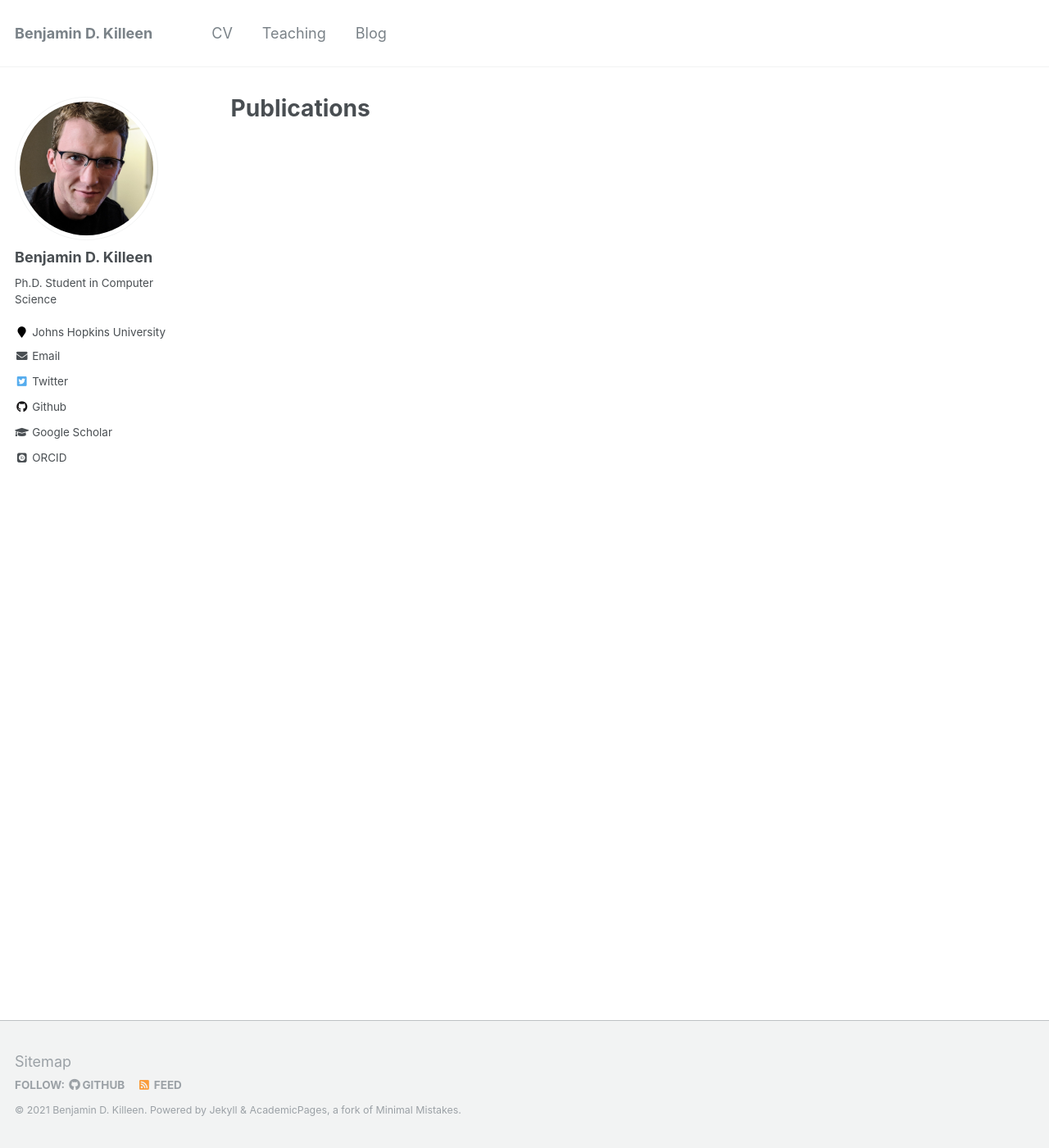
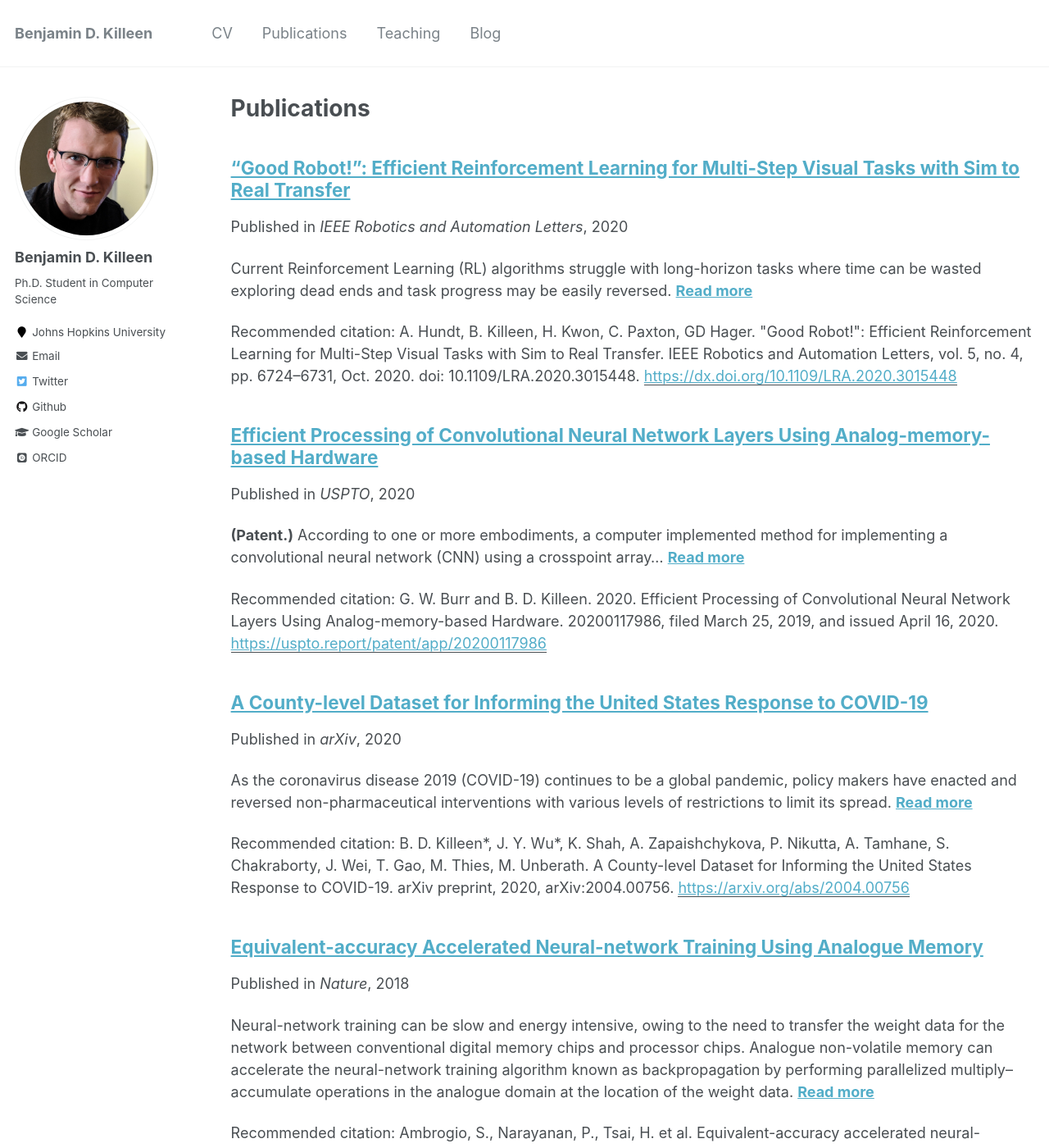
Before and after one commit to benjamindkilleen/benjamindkilleen.github.io, a Jekyll site: the page built from _pages/publications.md, in a window 1280 px wide and 1400 px high. Shown: the whole window at 82% size. Built offline with Jekyll 4.4.1, drawn with Linux system fonts in a browser that asks for light colours; some web fonts are replaced; some of the changed text lies outside the part shown.

Commit message:
added several more publications

```diff
--- /dev/null
+++ b/_publications/2018-06-01-equivalent-accuracy.md
@@ -0,0 +1,36 @@
+---
+title: "Equivalent-accuracy Accelerated Neural-network Training Using Analogue Memory"
+collection: publications
+permalink: /publications/2018-06-01-equivalent-accuracy
+excerpt: 'Neural-network training can be slow and energy intensive, owing to the need to transfer the weight data for the network between conventional digital memory chips and processor chips. Analogue non-volatile memory can accelerate the neural-network training algorithm known as backpropagation by performing parallelized multiply–accumulate operations in the analogue domain at the location of the weight data.'
+date: 2018-06-01
+venue: 'Nature'
+paperurl: 'https://doi.org/10.1038/s41586-018-0180-5'
+citation: 'Ambrogio, S., Narayanan, P., Tsai, H. et al. Equivalent-accuracy accelerated neural-network training using analogue memory. Nature 558, 60–67 (2018). https://doi.org/10.1038/s41586-018-0180-5.'
+---
+
+## Abstract
+
+Neural-network training can be slow and energy intensive, owing to the need to transfer the weight
+data for the network between conventional digital memory chips and processor chips. Analogue
+non-volatile memory can accelerate the neural-network training algorithm known as backpropagation
+by performing parallelized multiply–accumulate operations in the analogue domain at the location of
+the weight data. However, the classification accuracies of such in situ training using
+non-volatile-memory hardware have generally been less than those of software-based training, owing
+to insufficient dynamic range and excessive weight-update asymmetry. Here we demonstrate mixed
+hardware–software neural-network implementations that involve up to 204,900 synapses and that
+combine long-term storage in phase-change memory, near-linear updates of volatile capacitors and
+weight-data transfer with ‘polarity inversion’ to cancel out inherent device-to-device
+variations. We achieve generalization accuracies (on previously unseen data) equivalent to those of
+software-based training on various commonly used machine-learning test datasets (MNIST,
+MNIST-backrand, CIFAR-10 and CIFAR-100). The computational energy efficiency of 28,065 billion
+operations per second per watt and throughput per area of 3.6 trillion operations per second per
+square millimetre that we calculate for our implementation exceed those of today’s graphical
+processing units by two orders of magnitude. This work provides a path towards hardware
+accelerators that are both fast and energy efficient, particularly on fully connected
+neural-network layers.
+
+[Read more.](https://doi.org/10.1038/s41586-018-0180-5)
+
+**See also:** [Efficient Processing of Convolutional Neural Network Layers Using
+Analog-memory-based Hardware](https://benjamindkilleen.com/publications/2020-04-16-efficient-processing)
--- /dev/null
+++ b/_publications/2020-04-01-county-level.md
@@ -0,0 +1,33 @@
+---
+title: "A County-level Dataset for Informing the United States Response to COVID-19"
+collection: publications
+permalink: /publications/2020-04-01-county-level
+excerpt: 'As the coronavirus disease 2019 (COVID-19) continues to be a global pandemic, policy makers have enacted and reversed non-pharmaceutical interventions with various levels of restrictions to limit its spread.'
+date: 2020-04-01
+venue: 'arXiv'
+paperurl: 'https://arxiv.org/abs/2004.00756'
+citation: 'B. D. Killeen*, J. Y. Wu*, K. Shah, A. Zapaishchykova, P. Nikutta, A. Tamhane, S. Chakraborty, J. Wei, T. Gao, M. Thies, M. Unberath. A County-level Dataset for Informing the United States Response to COVID-19. arXiv preprint, 2020, arXiv:2004.00756.'
+---
+
+## Abstract
+
+As the coronavirus disease 2019 (COVID-19) continues to be a global pandemic, policy makers have
+enacted and reversed non-pharmaceutical interventions with various levels of restrictions to limit
+its spread. Data driven approaches that analyze temporal characteristics of the pandemic and its
+dependence on regional conditions might supply information to support the implementation of
+mitigation and suppression strategies. To facilitate research in this direction on the example of
+the United States, we present a machine-readable dataset that aggregates relevant data from
+governmental, journalistic, and academic sources on the U.S. county level. In addition to
+county-level time-series data from the JHU CSSE COVID-19 Dashboard, our dataset contains more than
+300 variables that summarize population estimates, demographics, ethnicity, housing, education,
+employment and income, climate, transit scores, and healthcare system-related metrics. Furthermore,
+we present aggregated out-of-home activity information for various points of interest for each
+county, including grocery stores and hospitals, summarizing data from SafeGraph and Google mobility
+reports. We compile information from IHME, state and county-level government, and newspapers for
+dates of the enactment and reversal of non-pharmaceutical interventions. By collecting these data,
+as well as providing tools to read them, we hope to accelerate research that investigates how the
+disease spreads and why spread may be different across regions. Our dataset and associated code are
+available at
+[github.com/JieYingWu/COVID-19_US_County-level_Summaries](https://github.com/JieYingWu/COVID-19_US_County-level_Summaries).
+
+[Read more.](https://arxiv.org/abs/2004.00756)
--- /dev/null
+++ b/_publications/2020-04-16-efficient-processing.md
@@ -0,0 +1,26 @@
+---
+title: "Efficient Processing of Convolutional Neural Network Layers Using Analog-memory-based Hardware"
+collection: publications
+permalink: /publications/2020-04-16-efficient-processing
+excerpt: '**(Patent.)** According to one or more embodiments, a computer implemented method for implementing a convolutional neural network (CNN) using a crosspoint array...'
+date: 2020-04-16
+venue: 'USPTO'
+paperurl: 'https://uspto.report/patent/app/20200117986'
+citation: 'G. W. Burr and B. D. Killeen. 2020. Efficient Processing of Convolutional Neural Network Layers Using Analog-memory-based Hardware. 20200117986, filed March 25, 2019, and issued April 16, 2020.'
+---
+
+## Abstract
+
+According to one or more embodiments, a computer implemented method for implementing a
+convolutional neural network (CNN) using a crosspoint array includes configuring the crosspoint
+array corresponding to a convolution layer in the CNN by storing one or more convolution kernels of
+the convolution layer in one or more crosspoint devices of the crosspoint array. The method further
+includes performing computations for the CNN via the crosspoint array by transmitting voltage
+pulses corresponding to a vector of input data of the convolution layer to the crosspoint
+array. Performing the CNN computations further includes outputting an electric current
+representative of performing a multiplication operation at a crosspoint device in the crosspoint
+array based on a weight value stored by the crosspoint device and the voltage pulses from the input
+data. Performing the CNN computations further includes passing the output electric current from the
+crosspoint device to a selected integrator.
+
+[Read more.](https://uspto.report/patent/app/20200117986)
--- /dev/null
+++ b/_publications/2020-08-01-good-robot.md
@@ -0,0 +1,32 @@
+---
+title: "\"Good Robot!\": Efficient Reinforcement Learning for Multi-Step Visual Tasks with Sim to Real Transfer"
+collection: publications
+permalink: /publications/2020-08-01-good-robot
+excerpt: 'Current Reinforcement Learning (RL) algorithms struggle with long-horizon tasks where time can be wasted exploring dead ends and task progress may be easily reversed.'
+date: 2020-08-01
+venue: 'IEEE Robotics and Automation Letters'
+paperurl: 'https://dx.doi.org/10.1109/LRA.2020.3015448'
+citation: 'A. Hundt, B. Killeen, H. Kwon, C. Paxton, GD Hager. "Good Robot!": Efficient Reinforcement Learning for Multi-Step Visual Tasks with Sim to Real Transfer. IEEE Robotics and Automation Letters, vol. 5, no. 4, pp. 6724–6731, Oct. 2020. doi: 10.1109/LRA.2020.3015448.'
+---
+
+## Abstract
+
+Current Reinforcement Learning (RL) algorithms struggle with long-horizon tasks where time can be
+wasted exploring dead ends and task progress may be easily reversed. We develop the SPOT framework,
+which explores within action safety zones, learns about unsafe regions without exploring them, and
+prioritizes experiences that reverse earlier progress to learn with remarkable efficiency. The SPOT
+framework successfully completes simulated trials of a variety of tasks, improving a baseline trial
+success rate from 13% to 100% when stacking 4 cubes, from 13% to 99% when creating rows of 4 cubes,
+and from 84% to 95% when clearing toys arranged in adversarial patterns. Efficiency with respect to
+actions per trial typically improves by 30% or more, while training takes just 1-20 k actions,
+depending on the task. Furthermore, we demonstrate direct sim to real transfer. We are able to
+create real stacks in 100% of trials with 61% efficiency and real rows in 100% of trials with 59%
+efficiency by directly loading the simulation-trained model on the real robot with no additional
+real-world fine-tuning. To our knowledge, this is the first instance of reinforcement learning with
+successful sim to real transfer applied to long term multi-step tasks such as block-stacking and
+row-making with consideration of progress reversal. Code is available at
+[https://github.com/jhu-lcsr/good_robot](https://github.com/jhu-lcsr/good_robot).
+
+[Read more.](https://dx.doi.org/10.1109/LRA.2020.3015448)
+
+**See also:** [https://youtu.be/dvxqjJBWFD4](https://youtu.be/dvxqjJBWFD4)
```
Also changed, not shown: _data/navigation.yml (+5 -5 lines), _drafts/how-to-take-a-profile-picture.md (added, +24 -0 lines), 2 other files.
